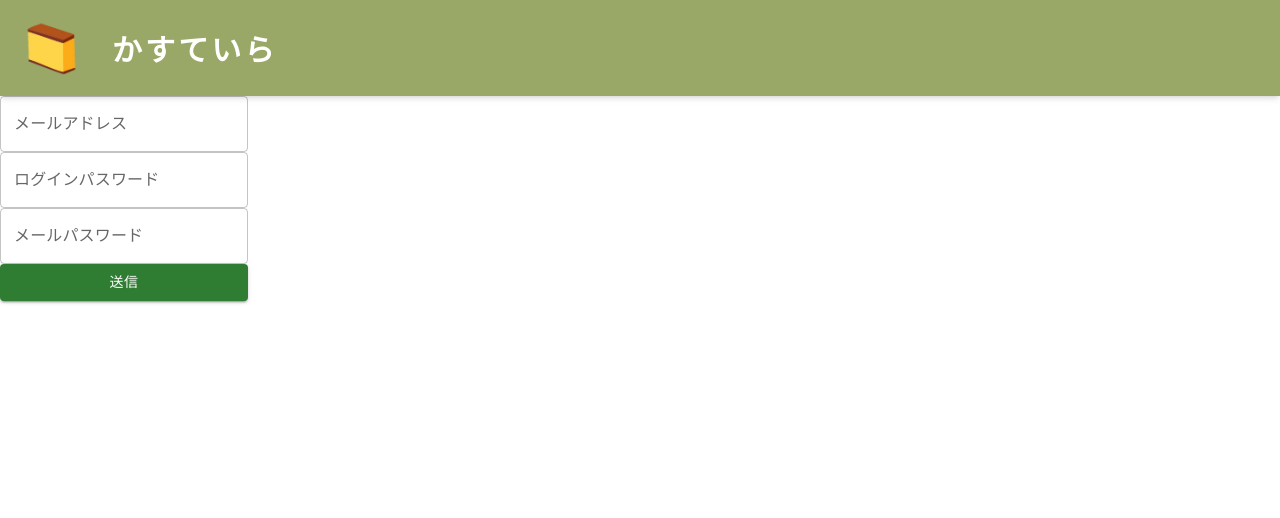
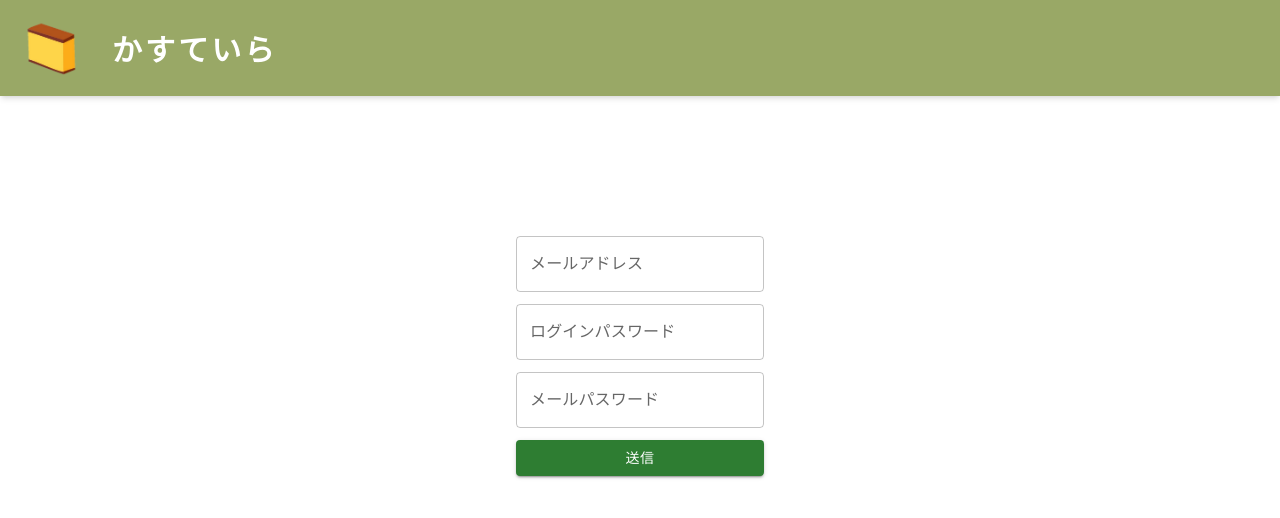
Before and after one commit to prapro-ou/castella-frontend, a Next.js app: page /register in a window 1280 px wide. Shown: the top 518 px of the page. Built offline with nearby package versions, Linux system fonts and the light colour scheme; a web font is replaced by a local one.

Commit message:
[fix] 配置をちょうせい

```diff
--- a/app/register/page.js
+++ b/app/register/page.js
@@ -14,7 +14,8 @@ export default function Register() {
   let [emailPassword, setEmailPassword] = useState('');
   return (
     <main>
-      <div className='grid w-fit'>
+      <div className='grid h-screen w-screen items-center justify-center'>
+      <div className='grid h-fit w-fit space-y-3'>
         <TextField
           label="メールアドレス"
           id='address'
@@ -58,6 +59,8 @@ export default function Register() {
           送信
         </Button>
       </div>
+      <div className='h-1/4'>{/* 上の要素の位置調整のための余白 */}</div>
+      </div>
     </main>
   );
 }
```
